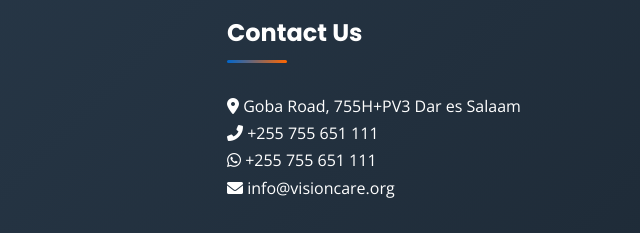
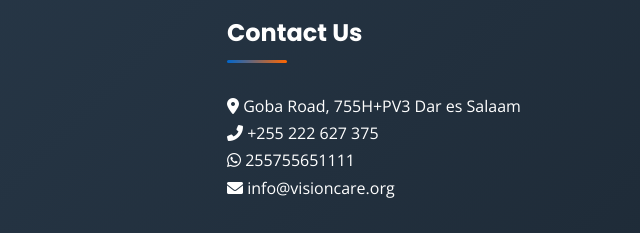
Before and after one commit to Emersonhacker029233/visioncarefoundation.org, a plain HTML site: page index.html in a window 1280 px wide. Shown: the part 4267-4500 px from the top of the page, 640-1280 px from the left. Drawn offline with nearby package versions, Linux system fonts and the light colour scheme.

Commit message:
Update index.html

```diff
--- a/index.html
+++ b/index.html
@@ -1861,13 +1861,21 @@
                 </ul>
             </div>
 
-            <div class="footer-contact">
+         <div class="footer-contact">
     <h4>Contact Us</h4>
     <p><i class="fas fa-map-marker-alt"></i> Goba Road, 755H+PV3 Dar es Salaam</p>
-    <p><i class="fas fa-phone-alt"></i> +255 755 651 111</p> <!-- Phone icon -->
-    <p><i class="fab fa-whatsapp"></i> +255 755 651 111</p> <!-- WhatsApp icon -->
+    <p><i class="fas fa-phone-alt"></i> +255 222 627 375</p> <!-- Phone icon -->
+
+    <!-- WhatsApp clickable link -->
+    <p>
+        <a href="https://wa.me/255755651111" target="_blank" style="text-decoration: none; color: inherit;">
+            <i class="fab fa-whatsapp"></i> 255755651111
+        </a>
+    </p>
+
     <p><i class="fas fa-envelope"></i> info@visioncare.org</p>
 </div>
+
 
 
         <!-- Map section centered and enlarged -->
```
